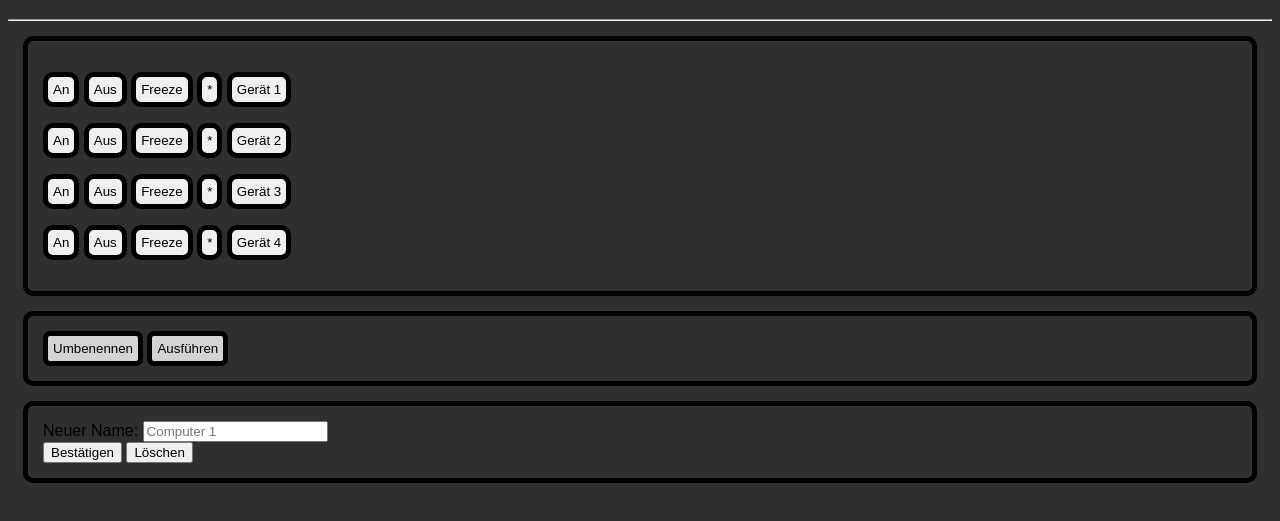
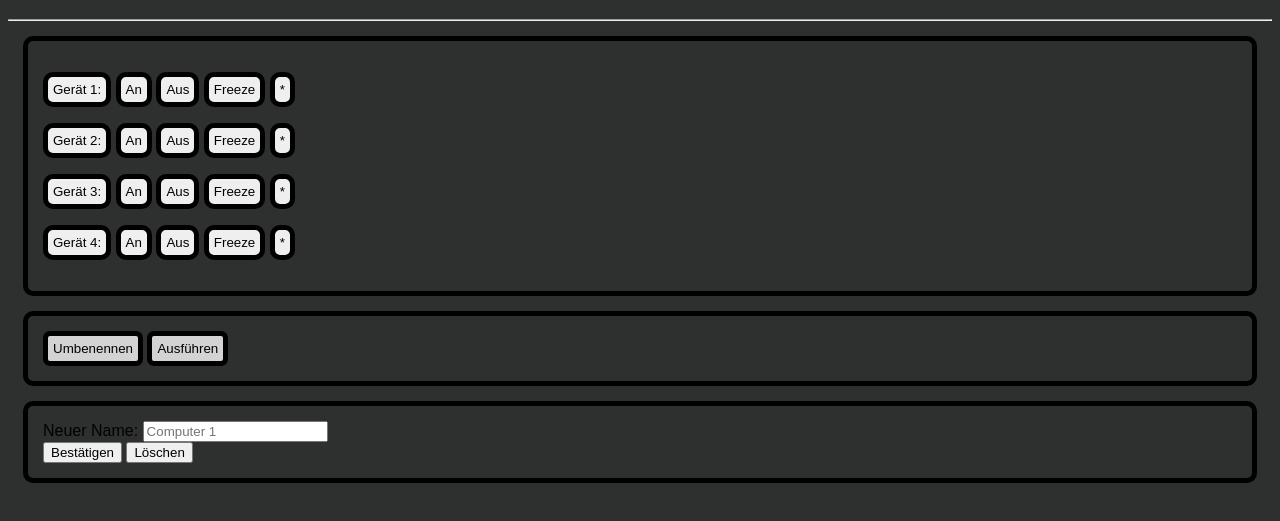
Before and after one commit to junkerjoerg12/FernbedienungWebsite, a plain HTML site: page index.html in a window 1280 px wide. Shown: the part 67-588 px from the top of the page. Drawn offline with Linux system fonts and the light colour scheme.

Commit message:
Gerätenamen vor asuführbare optinen geschoben

```diff
--- a/index.html
+++ b/index.html
@@ -22,35 +22,35 @@
 
     <div id="knoepfe">
       <p id="Reihe1">
+        <button class="knopf" id="geraet1">Gerät 1:</button>
         <button class="knopf" id="k0">An</button>
         <button class="knopf" id="k1">Aus</button>
         <button class="knopf" id="k2">Freeze</button>
         <button class="knopf" id="k3">*</button>
-        <button class="knopf" id="geraet1">Gerät 1</button>
       </p>
 
       <p id="Reihe2">
+        <button class="knopf" id="geraet2">Gerät 2:</button>
         <button class="knopf" id="k4">An</button>
         <button class="knopf" id="k5">Aus</button>
         <button class="knopf" id="k6">Freeze</button>
         <button class="knopf" id="k7">*</button>
-        <button class="knopf" id="geraet2">Gerät 2</button>
       </p>
 
       <p id="Reihe3">
+        <button class="knopf" id="geraet3">Gerät 3:</button>
         <button class="knopf" id="k8">An</button>
         <button class="knopf" id="k9">Aus</button>
         <button class="knopf" id="k10">Freeze</button>
         <button class="knopf" id="k11">*</button>
-        <button class="knopf" id="geraet3">Gerät 3</button>
       </p>
 
       <p id="Reihe4">
+        <button class="knopf" id="geraet4">Gerät 4:</button>
         <button class="knopf" id="k12">An</button>
         <button class="knopf" id="k13">Aus</button>
         <button class="knopf" id="k14">Freeze</button>
         <button class="knopf" id="k15">*</button>
-        <button class="knopf" id="geraet4">Gerät 4</button>
       </p>
     </div>
 
```
